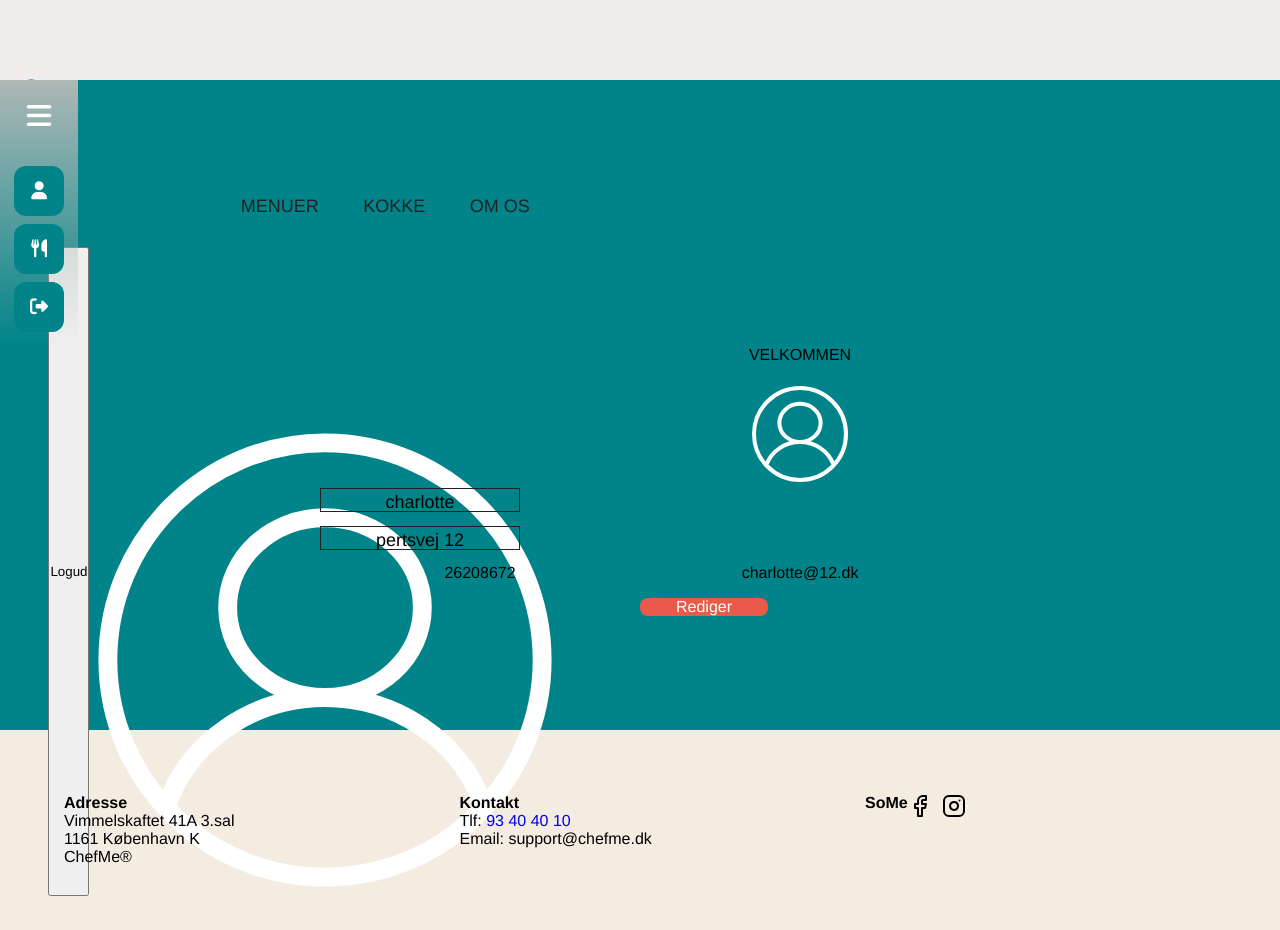
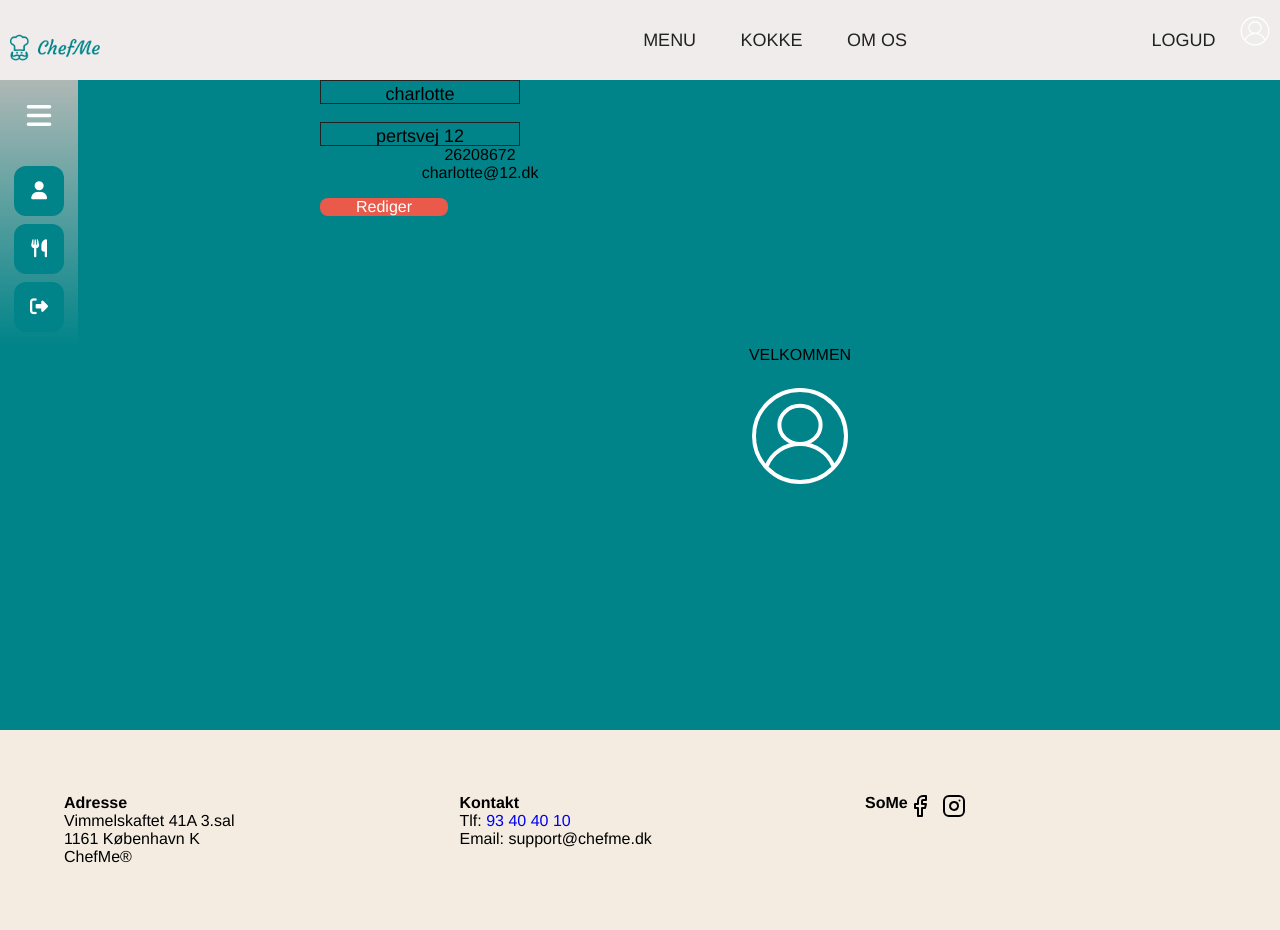
Before and after one commit to AnnicaF/chefmee, a PHP site: page /menu/index.php in a window 1280 px wide. Run offline with PHP 8.4, Linux system fonts and the light colour scheme; data comes from the database, SQL or seed files in the repository; data that the repository does not hold is empty; some libraries are stand-ins or nearby versions.

Commit message:
rettelser

```diff
--- a/index.php
+++ b/index.php
@@ -66,8 +66,6 @@
                         <div class="trustpilot">
                         <a target="_blank" href="https://dk.trustpilot.com/review/www.chefme.dk">
                             <div style="position: relative; height: 0; width: 100%; padding: 0; padding-bottom: 18.326693227091635%;">
-
-
                                 <svg viewBox="0 0 251 46" xmlns="http://www.w3.org/2000/svg" style="position: absolute; height: 100%; width: 100%; left: 0; top: 0;">
                                 <g class="tp-star">
                                 <path class="tp-star__canvas" fill="#000" d="M0 46.330002h46.375586V0H0z"></path>
--- a/menu/index.php
+++ b/menu/index.php
@@ -30,24 +30,24 @@ session_start();
 
 
     <header>
-        <div class="profil_menu">
-            <nav class="nav_bar-box">
-                <ul>
-                    <a href="../index.php"><img class="logo" src="./../assets/chefmelogo.png" alt="logo"></a>
-                    <li><a href="https://chefme.dk/lej-en-kok">MENUER</a></li>
-                    <li><a href="https://chefme.dk/private-dining">KOKKE</a></li>
-                    <li><a href="https://chefme.dk/om-os">OM OS</a></li>
+        <nav class="nav_bar-box" id="burger_menu">
+            <input type="checkbox" id="check">
+            <label for="check" class="checkbtn">
+                <i class="fas fa-bars"></i>
+            </label>
+            <a href="../index.php"><img class="logo" src="./../assets/chefmelogo.png" alt="logo"></a>
 
-                    <div class="btn">
-                        <div class="kontakt-call-to-action-2">
-                            <button class="knap-gul" id="button" type="button" name="button">Logud</button>
-                            <img class="profil-icon"src="../assets/icon_user.svg" alt="logind icon"></div>
-                        </div>
-                    </div>
-                </ul>
-            </nav>
-        </div>
+            <ul >
+                <li><a href="https://chefme.dk/lej-en-kok">MENU</a></li>
+                <li><a href="https://chefme.dk/private-dining">KOKKE</a></li>
+                <li><a href="https://chefme.dk/om-os">OM OS</a></li>
+
+                <li class="login-menu"><a href="../index.php">LOGUD</a></li>
+                <img class="login_icon"src="../assets/icon_user.svg" alt="logind icon">
+            </ul>
+        </nav>
     </header>
+
     <div class="profil_container">
     <div class="profil_billede"><img src="../assets/icon_user.svg" alt="profilbillede"></div>
     <div class="profil_titel">VELKOMMEN</div>
@@ -93,6 +93,7 @@ session_start();
     </main>
 
     <body>
+        <div class="brugerprofil_container">
         <div class="profil_navn">
             <?php
                 $sql = "SELECT * FROM user_test WHERE id = 57;";
@@ -172,6 +173,7 @@ session_start();
             </div>
         </div>
         </div>
+        </div>
 
         <footer class="footer">
             <div class="profil_footer">
--- a/newsletter/index.php
+++ b/newsletter/index.php
@@ -18,7 +18,7 @@
             </label>
             <a href="../index.php"><img class="logo" src="../assets/chefmelogo.png" alt="logo"></a>
 
-    <ul >
+            <ul>
                 <li><a href="https://chefme.dk/lej-en-kok">MENU</a></li>
                 <li><a href="https://chefme.dk/private-dining">KOKKE</a></li>
                 <li><a href="https://chefme.dk/om-os">OM OS</a></li>
--- a/styles.css
+++ b/styles.css
@@ -380,7 +380,7 @@ nav ul li a{
       left: 0;
 
   }
-  #burger_menu{
+  .burger_menu{
     z-index: 500 !important;
     position: relative;
   }
```
Lines whose indentation alone changed are shown as unchanged.
